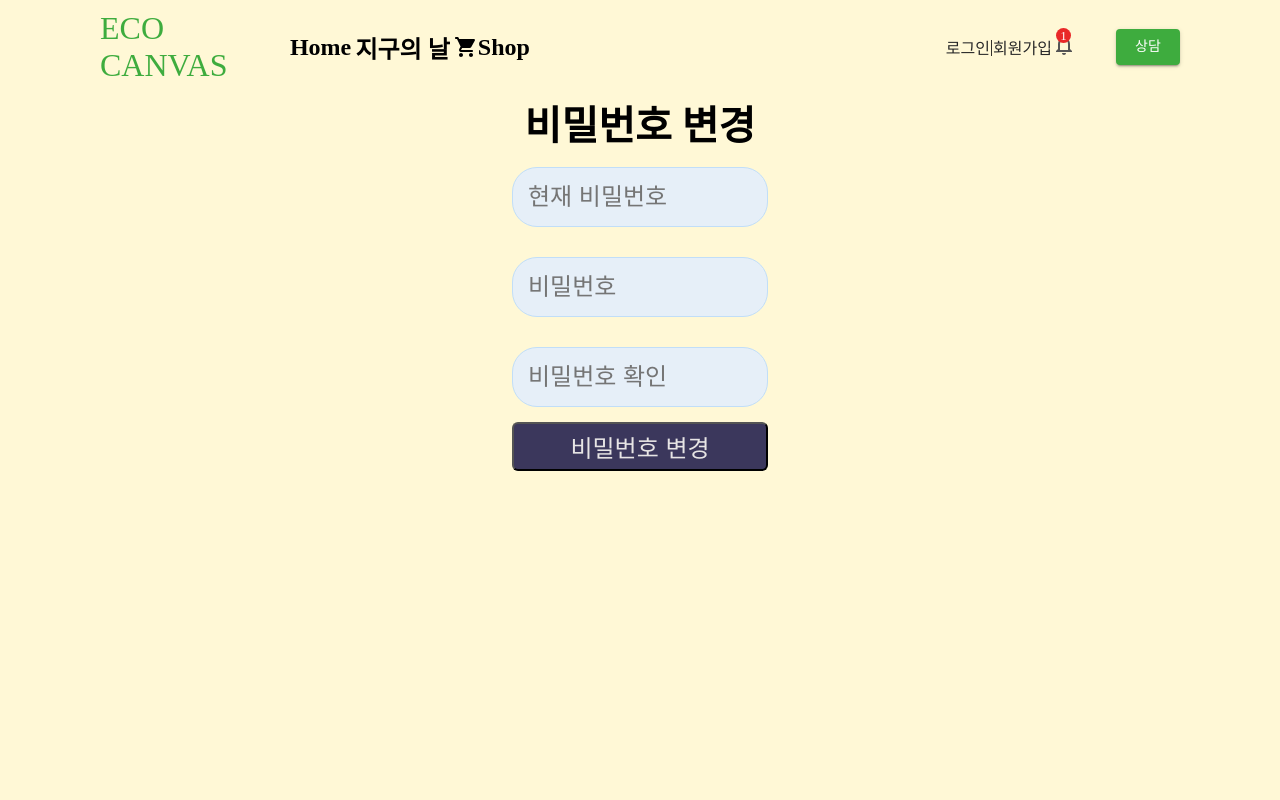
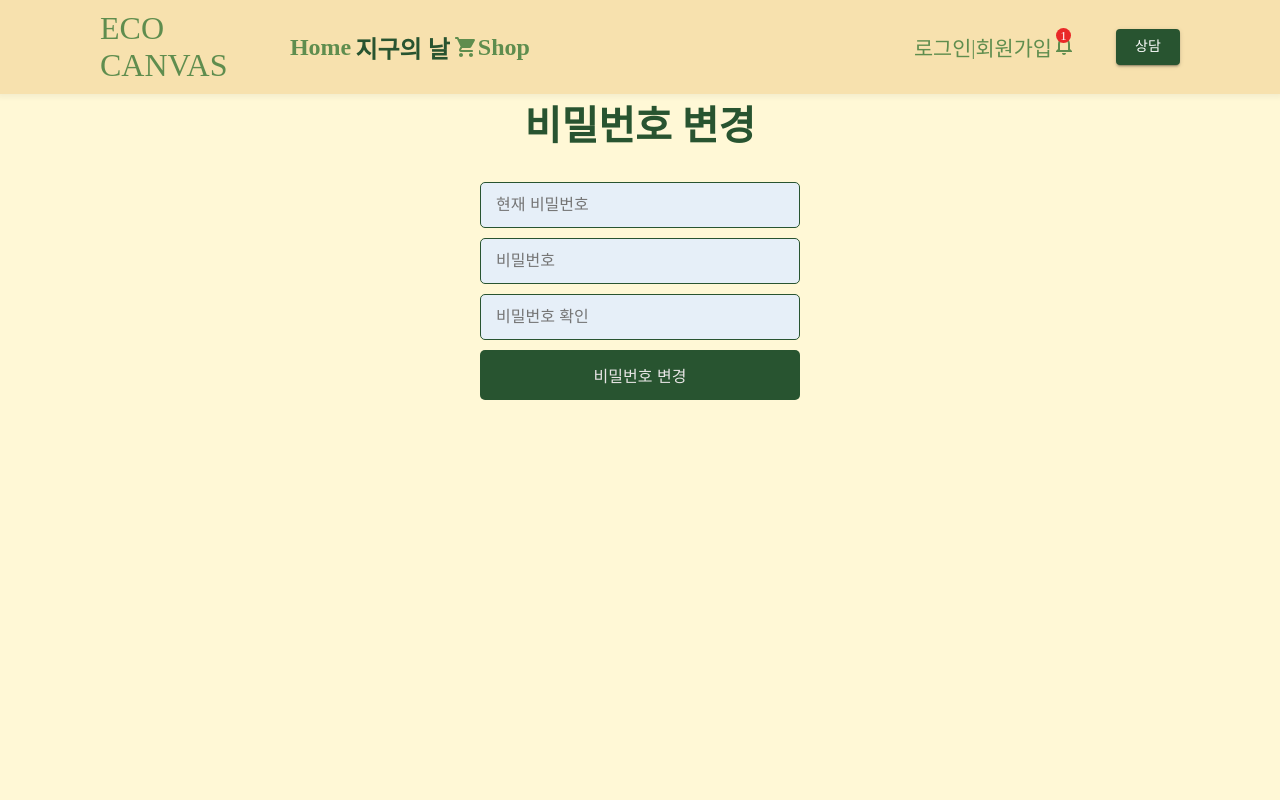
Before and after one commit to Songjimyung/EcoCanvas-Frontend, a React (Create React App) app: page /update_pw in a window 1280 px wide. Shown: the top 800 px of the page. Built offline with nearby package versions, Linux system fonts and the light colour scheme; a web font is replaced by a local one.

Commit message:
Enhancement : 디자인 통일 작업 디자인 통일 작업 Enhancement #74

```diff
--- a/src/components/footer/Footer.jsx
+++ b/src/components/footer/Footer.jsx
@@ -13,10 +13,11 @@ export default function Footer() {
     <Box
       component="footer"
       sx={{
-        backgroundColor: (theme) => theme.palette.grey[100],
+        // backgroundColor: (theme) => theme.palette.grey[100],
+        backgroundColor: "rgb(247, 225, 174)",
+        color: "rgb(40, 84, 48)",
         p: 4,
         bottom: 0,
-        marginTop: "2rem",
       }}
     >
       <Container maxWidth="lg">
--- a/src/components/slideImage/slideImage.css
+++ b/src/components/slideImage/slideImage.css
@@ -9,7 +9,7 @@
 #slide-ul {
     position: relative;
     width: 100%;
-    height: 700px;
+    min-height: 100vh;
     overflow: hidden;
 }
 
--- a/src/components/topbar/Topbar.jsx
+++ b/src/components/topbar/Topbar.jsx
@@ -50,7 +50,7 @@ export default function Topbar() {
             </Link>
           </h3>
           <h3 className="_topbarTitle">
-            <Link to="/campaign" className="_topbarTitle">
+            <Link to="/campaign" className="_topbarMainTitle">
               지구의 날
             </Link>
           </h3>
@@ -77,7 +77,7 @@ export default function Topbar() {
               </Link>
             </span>
           )}
-          |
+          <span className="_signBtn">|</span>
           {isLoggedIn ? (
             <span>
               <Link to="/mypage" className="_signBtn">
@@ -100,7 +100,11 @@ export default function Topbar() {
           <Button
             variant="contained"
             color="primary"
-            sx={{ color: "white", marginLeft: "25px" }}
+            sx={{
+              backgroundColor: "rgb(40, 84, 48)",
+              color: "white",
+              marginLeft: "25px",
+            }}
             onClick={openChatModal}
           >
             상담
--- a/src/components/topbar/topbar.css
+++ b/src/components/topbar/topbar.css
@@ -9,14 +9,15 @@
 ._topbar {
   width: 100%;
   height: 100%;
-  background-color: white;
+  /* background-color: white; */
   top: 0;
   z-index: 999;
-  background-color: rgb(255, 248, 214);
+  background-color: rgb(247, 225, 174);
   display: flex;
   justify-content: space-between;
   align-items: center;
   padding: 10px 100px;
+  box-shadow: rgb(0 0 0 / 5%) 0px 0px 6px 3px;
 }
 
 ._topbarLeft {
@@ -40,7 +41,7 @@
 }
 
 ._topbarLogo {
-  color: rgb(62, 172, 62);
+  color: rgb(95, 141, 78);
   font-size: 2.0rem;
 }
 
@@ -56,12 +57,17 @@
   justify-content: center;
   align-items: center;
   font-size: 1.5rem;
+  color: rgb(95, 141, 78);
+}
+
+._topbarMainTitle {
+  color: rgb(40, 84, 48);
 }
 
 ._topbarIconContainer {
   position: relative;
   margin-right: 15px;
-  color: #555;
+  color: rgb(95, 141, 78);
 }
 
 ._topIconBadge {
@@ -82,31 +88,8 @@
   color: white;
 }
 
-._topRight {
-  display: flex;
-  align-items: center;
+._signBtn {
+  color: rgb(95, 141, 78);
+  text-decoration: none;
+  font-size: 1.3rem;
 }
-
-/* ._topMiddle {
-  color: rgb(62, 172, 62);
-  font-size: 4.2rem;
-  margin-left: 50px;
-  text-decoration: none;
-} */
-
-._topMiddle.active,
-._topMiddle:hover {
-  color: rgb(44, 143, 44);
-  ;
-}
-
-._signBtn {
-  color: rgb(41, 41, 41);
-  text-decoration: none;
-}
-
-._signBtn.active,
-._signBtn:hover {
-  color: rgb(44, 143, 44);
-  ;
-}
--- a/src/css/AuthForm.css
+++ b/src/css/AuthForm.css
@@ -1,31 +1,51 @@
+.log-div {
+  padding-top: 50px;
+}
+
 .inputList {
   display: flex;
   flex-direction: column;
   align-items: center;
   justify-content: center;
   font-size: 2.5rem;
+  color: rgb(40, 84, 48);
+  margin-bottom: 30px;
 }
 
 .inputList>input {
-  margin: 15px 0px 15px 0px;
-  padding: 15px;
-  border-radius: 25px;
-  font-size: 1.5rem;
-  width: 20%;
+  margin-top: 10px 0px;
+  padding: 13px 15px;
+  border-radius: 5px;
+  font-size: 1.0rem;
+  width: 25%;
+  outline-style: none;
+  border: 1.5px solid rgb(40, 84, 48);
 }
 
 .inputList>button {
-  padding: 5px;
-  border-radius: 6px;
-  margin-bottom: 5px;
+  padding: 13px 15px;
+  border-radius: 5px;
+  border: none;
+  margin-bottom: 10px;
   color: #e7e5e5;
-  font-size: 1.5rem;
-  width: 20%;
-  background-color: #3b375c;
+  font-size: 1.0rem;
+  width: 25%;
+  background-color: rgb(40, 84, 48);
 }
 
 .inputList>button.active,
 .inputList>button:hover {
-  padding: 6px;
-  border: 3px solid rgb(248, 248, 248);
+  background-color: rgb(95, 141, 78);
+  cursor: pointer;
 }
+
+.find-pw-btn {
+  color: rgb(95, 141, 78);
+  font-size: 0.85rem;
+  margin-bottom: 30px;
+}
+
+.find-pw-btn:hover {
+  color: rgb(40, 84, 48);
+  cursor: pointer;
+}
--- a/src/css/campaign.css
+++ b/src/css/campaign.css
@@ -1,5 +1,6 @@
 .campaignContainer {
     font-family: var(--font-Pretendard-Regular);
+    padding-top: 50px;
 }
 
 .campaignCreateForm {
@@ -8,6 +9,7 @@
 
 h1 {
     text-align: center;
+    color: rgb(95, 141, 78);
 }
 
 a {
@@ -16,9 +18,9 @@ a {
 }
 
 hr {
-    background:rgb(207, 207, 207);
-    height:1px;
-    border:0;
+    background: rgb(207, 207, 207);
+    height: 1px;
+    border: 0;
     margin-top: 20px;
 }
 
@@ -138,6 +140,7 @@ hr {
         margin-top: 30px;
         margin-bottom: 30px;
     }
+
     .campaignContentRight {
         margin-top: 50px;
     }
@@ -218,14 +221,15 @@ hr {
 
 /* list 마감임박 */
 .closeBadge {
-    position:relative;
+    position: relative;
     overflow: hidden;
     padding: 1px;
 }
+
 .closeBadge:after {
     position: absolute;
     z-index: 1;
-    width:100px;
+    width: 100px;
     height: auto;
     background: rgb(236, 82, 82);
     content: "마감 임박";
@@ -242,11 +246,12 @@ hr {
 
 /* detail 마감임박 */
 .closeBadgeDetail {
-    position:relative;
+    position: relative;
     overflow: hidden;
     padding: 1px;
     margin-left: 50px;
 }
+
 .closeBadgeDetail:after {
     position: absolute;
     z-index: 1;
@@ -264,3 +269,7 @@ hr {
     transform: rotate(-35deg);
     box-shadow: 0 1px 3px rgba(0, 0, 0, 0.3);
 }
+
+.category-dropdown {
+    outline-style: none;
+}
--- a/src/css/home.css
+++ b/src/css/home.css
@@ -13,6 +13,14 @@ body {
     background-color: rgb(255, 248, 214);
 }
 
+body::-webkit-scrollbar {
+    display: none;
+}
+
+body {
+    -ms-overflow-style: none;
+}
+
 .contents-body {
     height: 100%;
 }
--- a/src/css/index.css
+++ b/src/css/index.css
@@ -18,8 +18,3 @@ code {
   font-family: source-code-pro, Menlo, Monaco, Consolas, 'Courier New',
     monospace;
 }
-
-#root {
-  width: 100%;
-  height: 100%;
-}
--- a/src/css/product.css
+++ b/src/css/product.css
@@ -14,21 +14,22 @@
 .category-dropdown {
   width: 150px;
   height: 30px;
-  border: 1px solid #857d7d;
-  border-radius: 4px;
+  border: 1px solid rgb(40, 84, 48);
+  border-radius: 5px;
   padding: 5px;
   font-size: 14px;
-  margin-right: 10px
+  margin-right: 10px;
 }
 
-.category-dropdown option {
+.category-dropdown>option {
   font-size: 14px;
   color: #555;
 }
 
 select option:checked {
-  background-color: #ddeecd;
+  background-color: rgb(40, 84, 48);
   font-weight: bold;
+  color: rgb(229, 217, 182);
 }
 
 
@@ -87,7 +88,7 @@ select option:checked {
 
 h1 {
   font-size: 50px;
-  color: #6b5fda;
+  color: rgb(40, 84, 48);
 }
 
 .createOrder {
--- a/src/pages/AuthForm.js
+++ b/src/pages/AuthForm.js
@@ -23,12 +23,20 @@ const AuthForm = ({ type }) => {
     };
     try {
       const response = await axios.post(`${process.env.REACT_APP_BACKEND_URL}/users/signup/`, signUpData);
-      console.log(response.data); // 회원가입 성공 시 서버로부터 받은 응답 데이터 출력
-
-      alert("회원가입 성공!")
+      alert(response.data['message'])
       navigate("/login");
     } catch (error) {
-      console.error(error.response.data); // 회원가입 실패 시 서버로부터 받은 에러 데이터 출력
+      if (error.response.data['email']) {
+        alert(error.response.data['email']);
+      } else if (error.response.data['username']) {
+        alert(error.response.data['username']);
+      } else if (error.response.data['password']) {
+        alert(error.response.data['password']);
+      } else if (error.response.data['re_password']) {
+        alert(error.response.data['re_password']);
+      } else if (error.response.data['username']) {
+        alert(error.response.data['username']);
+      }
     }
   };
   const handleEmailFormSubmit = async (e) => {
@@ -112,7 +120,7 @@ const AuthForm = ({ type }) => {
   }
 
   return (
-    <div>
+    <div className='log-div'>
       <div>
         <h3 className='inputList'>
           {type === 'signup' ? '회원가입' : '로그인'}
@@ -152,6 +160,11 @@ const AuthForm = ({ type }) => {
           value={password}
           onChange={(e) => setPassword(e.target.value)}
         />
+        {type === 'login' && (
+          <span onClick={handleResetPasswordEmailFormSubmit} className='find-pw-btn'>
+            비밀번호를 잊으셨나요?
+          </span>
+        )}
         {type === 'signup' && (
           <input
             name="re_password"
@@ -166,11 +179,6 @@ const AuthForm = ({ type }) => {
         </button>
         <SocialKakao />
         <SocialGoogle />
-        {type === 'login' && (
-          <button onClick={handleResetPasswordEmailFormSubmit}>
-            비밀번호 찾기
-          </button>
-        )}
       </div>
     </div >
   );
--- a/src/pages/Campaign.js
+++ b/src/pages/Campaign.js
@@ -204,7 +204,8 @@ const Campaign = () => {
             sx={{
               height: '50px',
               fontSize: '1.3rem',
-              color: 'white'
+              color: 'white',
+              backgroundColor: "rgb(40, 84, 48)"
             }}>
             캠페인 신청하기
           </Button>
--- a/src/pages/ResetPasswordEmail.js
+++ b/src/pages/ResetPasswordEmail.js
@@ -13,14 +13,18 @@ const ResetPasswordEmail = () => {
             const response = await axios.post(`${process.env.REACT_APP_BACKEND_URL}/users/reset_pw/email_code/`, emailSendData);
             alert(response.data['message'])
         } catch (error) {
-            console.error(error.response.data);
+            if (error.response.data['email']) {
+                alert(error.response.data['email']);
+            }
         }
     };
     return (
-        <div>
+        <div className="log-div">
             <div>
                 <h3 className='inputList'>
-                    비밀번호 찾기 / 회원님의 계정 이메일을 입력해주세요.
+                    회원님 계정의 이메일을 입력하시고
+                    <br />
+                    비밀번호 재설정 링크를 받아보세요!
                 </h3>
             </div>
             <div className='inputList'>
```
